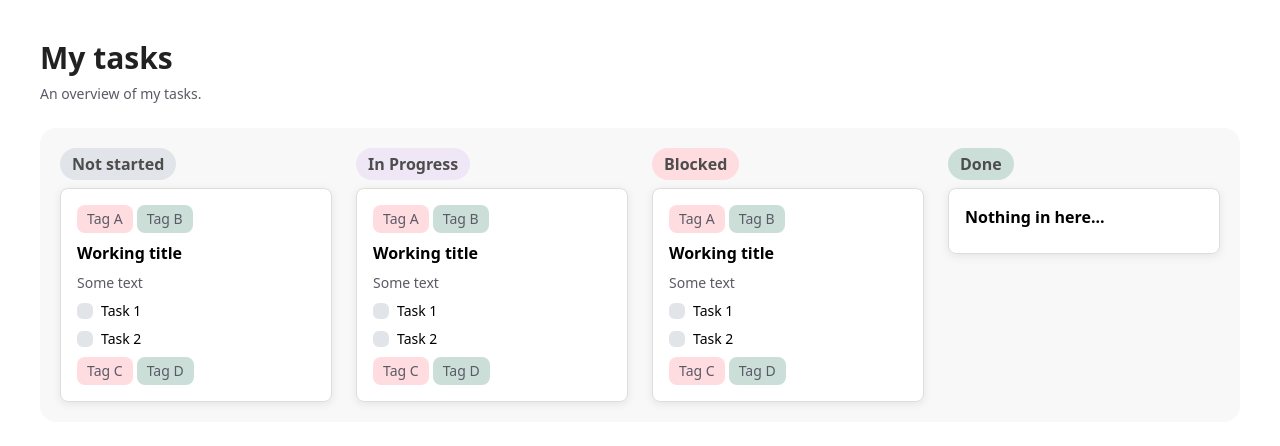
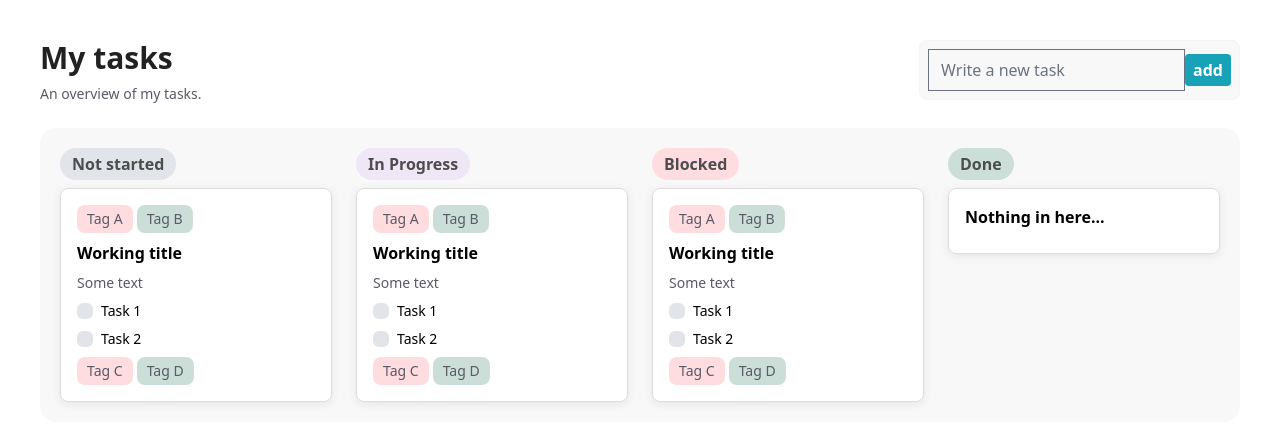
Before and after one commit to ShubhamS021/dailyplanner_react, a React (Create React App) app: page / in a window 1280 px wide. Shown: the top 446 px of the page. Built offline with nearby package versions, Linux system fonts and the light colour scheme.

Commit message:
feat: basic AddTask implementation

```diff
--- /dev/null
+++ b/src/components/App/AddTask/AddTask.tsx
@@ -0,0 +1,18 @@
+export const AddTask = () => {
+    return (
+        <>
+            <div className="bg-[#f8f8f8] border border-[#f5f4f4] p-2 rounded-lg">
+                <input
+                    placeholder="Write a new task"
+                    className="bg-[#f8f8f8] focus:outline-none"
+                ></input>
+                <button
+                    type="button"
+                    className="bg-[#17A2B8] text-white px-2 py-1 rounded font-semibold hover:ring-2 hover:ring-[#057C8E] hover:shadow-[0_2px_4px_rgba(5,124,142,0.4)]"
+                >
+                    add
+                </button>
+            </div>
+        </>
+    );
+};
--- a/src/components/App/App.tsx
+++ b/src/components/App/App.tsx
@@ -1,5 +1,6 @@
 import { type Card } from 'interfaces/Card';
 import { colors } from '../../theme/colors';
+import { AddTask } from './AddTask/AddTask';
 import { LaneComponent } from './Lane/Lane';
 
 export const App = () => {
@@ -40,7 +41,9 @@ export const App = () => {
                         An overview of my tasks.
                     </div>
                 </div>
-                <div>{/* new task button */}</div>
+                <div>
+                    <AddTask />
+                </div>
             </div>
             <div
                 className="p-5 rounded-2xl bg-[#F8F8F8] grid grid-cols-4 gap-6"
```
